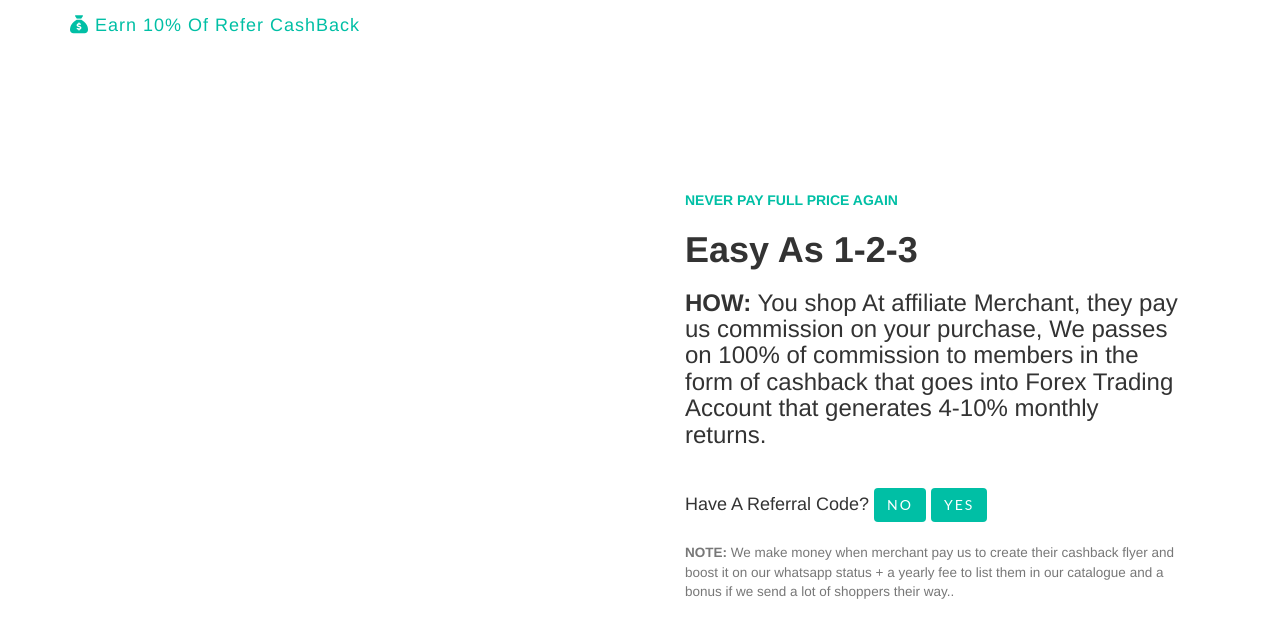
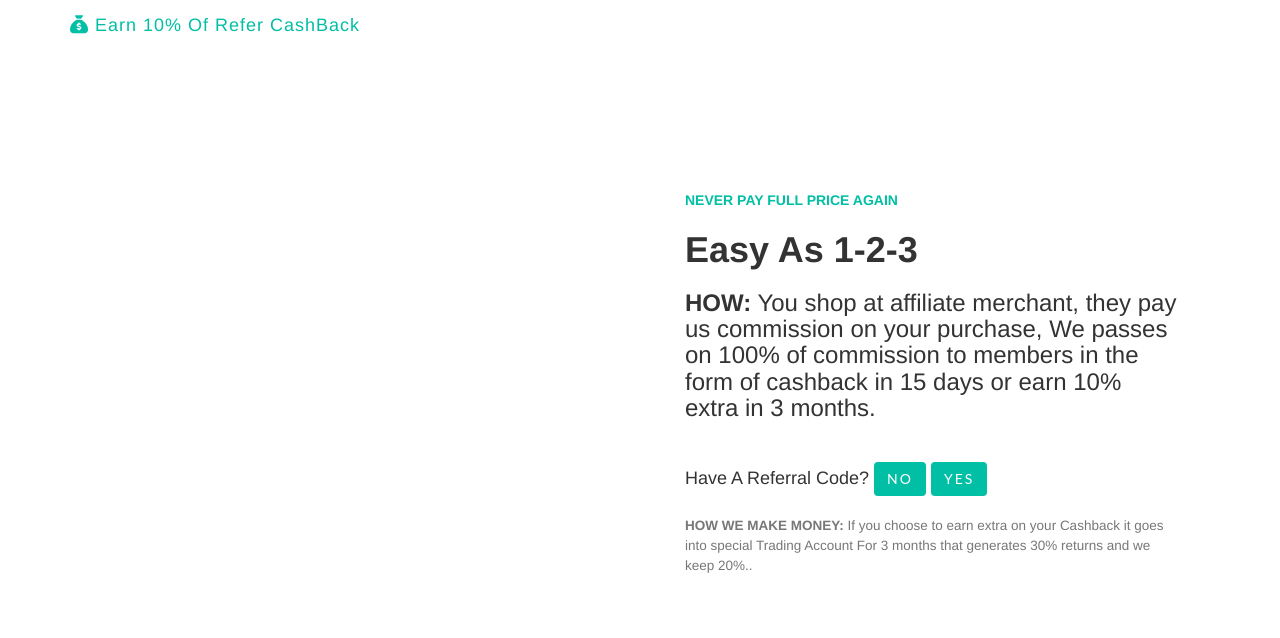
Before and after one commit to allpreegroup/allpreegroup.github.io, a Jekyll site: the page built from index.html, in a window 1280 px wide. Shown: the top 638 px of the page. Built offline with Jekyll 4.4.1, drawn with Linux system fonts in a browser that asks for light colours; nearby versions of some CDN libraries.

Commit message:
Update homepage3.html

```diff
--- a/_includes/homepage3.html
+++ b/_includes/homepage3.html
@@ -12,14 +12,14 @@
 			       <p><strong>NEVER PAY FULL PRICE AGAIN</strong></p>
 			       <h1><strong>Easy As 1-2-3</strong></h1>
 
-			       <h3><b>HOW:</b> You shop At affiliate Merchant, they pay us commission on your purchase, We passes on 100% of commission to members in the form of cashback that goes into Forex Trading Account that generates 4-10% monthly returns.</h3>
+			       <h3><b>HOW:</b> You shop at affiliate merchant, they pay us commission on your purchase, We passes on 100% of commission to members in the form of cashback in 15 days or earn 10% extra in 3 months.</h3>
 
 				       <br>
                                            <H4>Have A Referral Code? </4>
                               <a href="/" class="page-scroll"><button class="btn btn-outline btn-xl" id="#signup">No</button></a>    <a href="/" class="page-scroll"><button class="btn btn-outline btn-xl" id="#signup">Yes</button></a>
 
                             <br> <br>
-				<small class="block"><b>NOTE:</b> We make money when merchant pay us to create their cashback flyer and boost it on our whatsapp status + a yearly fee to list them in our catalogue and a bonus if we send a lot of shoppers their way..</small>
+				<small class="block"><b>HOW WE MAKE MONEY:</b> If you choose to earn extra on your Cashback it goes into special Trading Account For 3 months that generates 30% returns and we keep 20%..</small>
 
 
                                </div>
```
